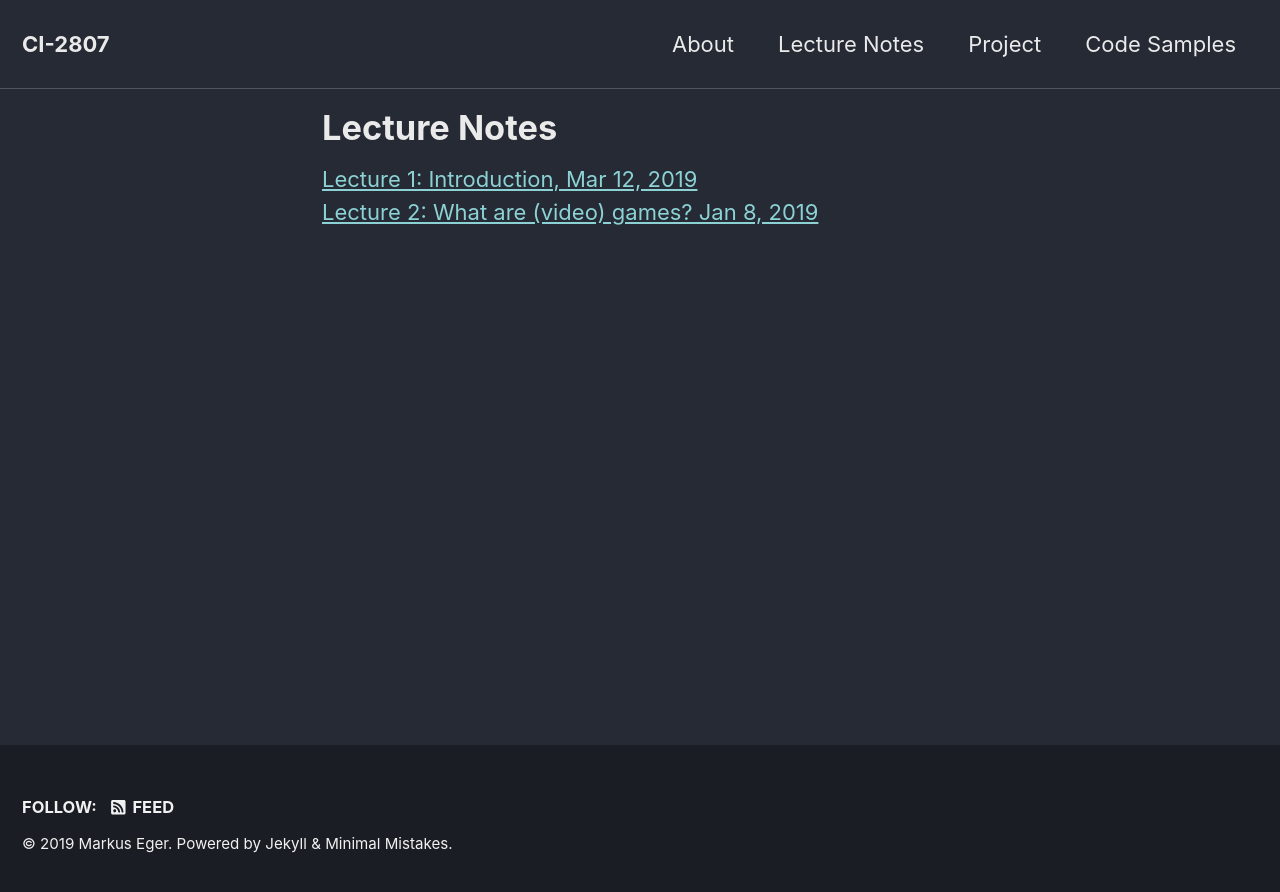
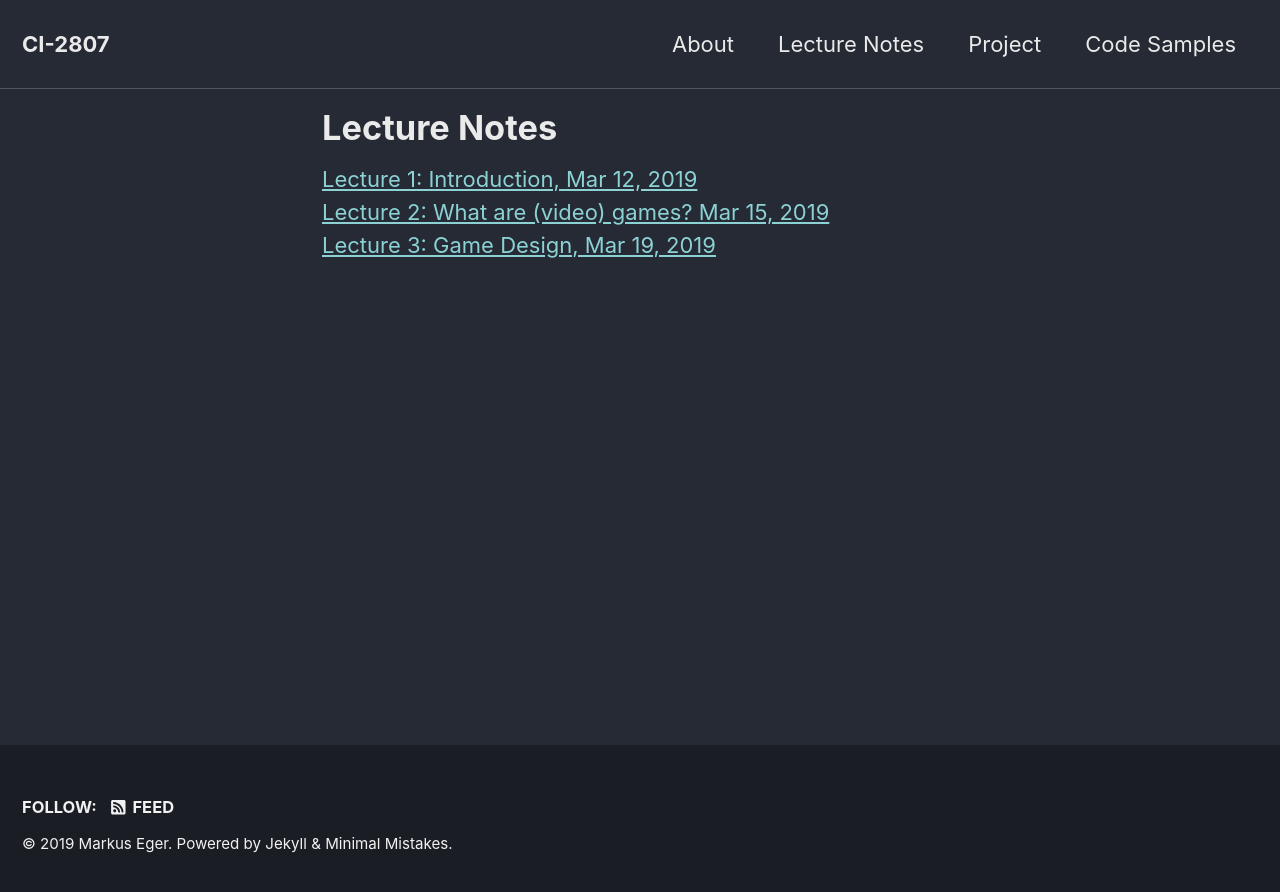
Before and after one commit to yawgmoth/CI-2807, a Jekyll site: the page built from _pages/slides.html, in a window 1280 px wide. Shown: the top 892 px of the page. Built offline with Jekyll 4.4.1, drawn with Linux system fonts in a browser that asks for light colours; cached includes are drawn as plain includes; nearby versions of some CDN libraries.

Commit message:
add lecture 3 slides

```diff
--- a/_pages/slides.html
+++ b/_pages/slides.html
@@ -9,9 +9,9 @@ categories: [frontpage]
 ---
 
 <a href="lecture1.html">Lecture 1: Introduction, Mar 12, 2019</a><br/>
-<a href="lecture2.html">Lecture 2: What are (video) games? Jan 8, 2019</a><br/>
-<!--<a href="lecture3.html">Lecture 3: Game Design, Jan 9, 2019</a><br/>
-<a href="lecture4.html">Lecture 4: Game Design Document, Jan 10, 2019</a><br/>
+<a href="lecture2.html">Lecture 2: What are (video) games? Mar 15, 2019</a><br/>
+<a href="lecture3.html">Lecture 3: Game Design, Mar 19, 2019</a><br/>
+<!--<a href="lecture4.html">Lecture 4: Game Design Document, Jan 10, 2019</a><br/>
 <a href="lecture5.html">Lecture 5: Development Process, Jan 14, 2019</a><br/>
 <a href="lecture6.html">Lecture 6: Gameplay, Jan 15, 2019</a><br/>
 <a href="lecture7.html">Lecture 7: World Building, Jan 16, 2019</a><br/>
```
Also changed, not shown: _pages/lecture3.html (+0 -43 lines), _pages/lecture4.html (+40 -0 lines).
